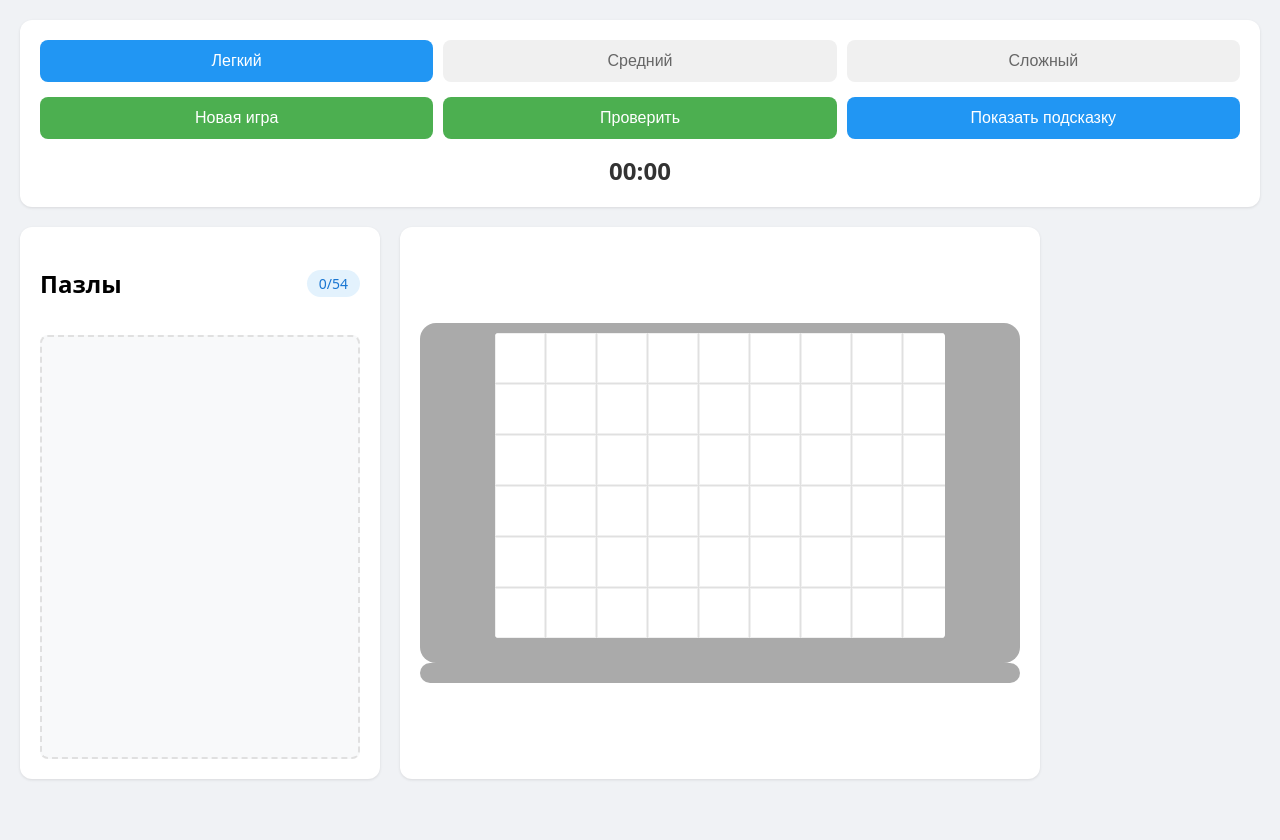
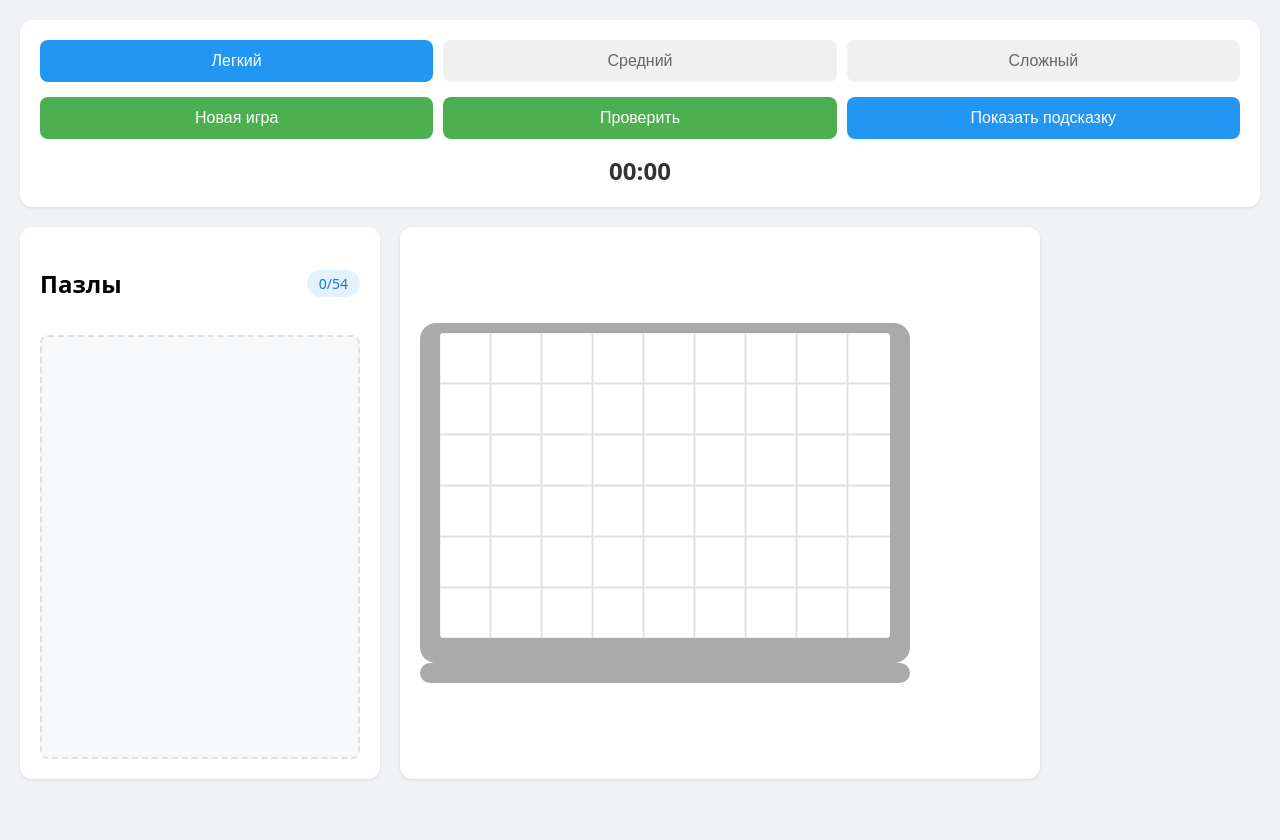
Before and after one commit to SNAcorp/shabalin, a FastAPI app: page /puzzle in a window 1280 px wide. Run offline with FastAPI, Linux system fonts and the light colour scheme.

Commit message:
Innitial Commit

```diff
--- a/app/templates/puzzle.html
+++ b/app/templates/puzzle.html
@@ -71,6 +71,7 @@
             padding: 10px;
             display: flex;
             justify-content: center;
+            max-width: 470px;
         }
 
         #togglePreview {
```
